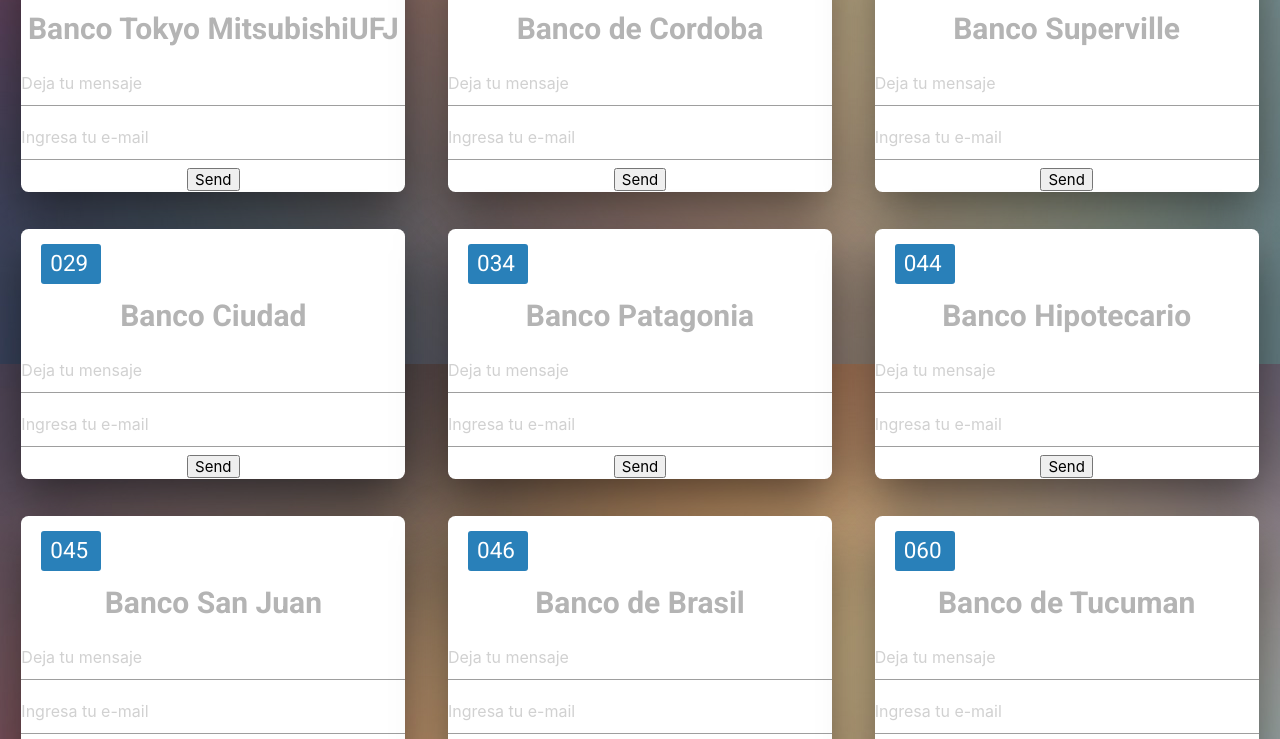
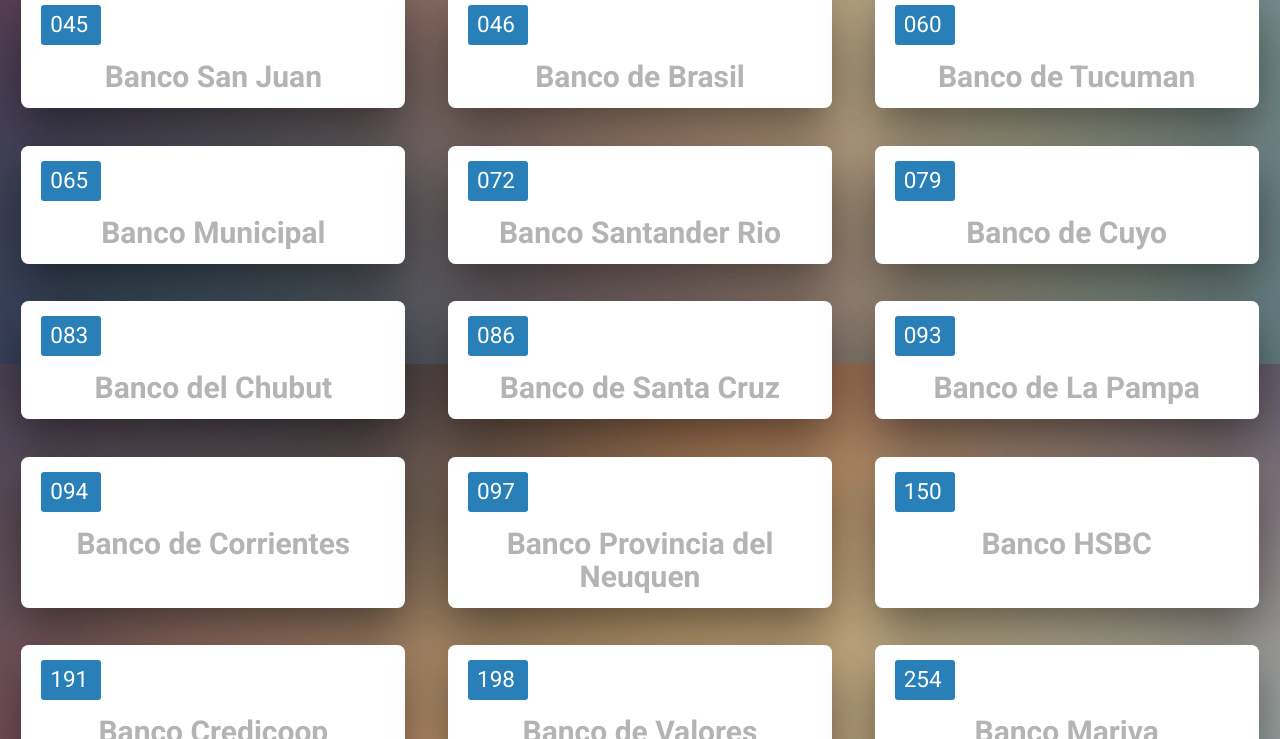
Before and after one commit to nachoazulgrana/buscadorBancos, a plain HTML site: page bancos.html in a window 1280 px wide. Shown: the part 750-1489 px from the top of the page. Drawn offline with nearby package versions, Linux system fonts and the light colour scheme.

Commit message:
Add files via upload

```diff
--- a/bancos.html
+++ b/bancos.html
@@ -52,14 +52,6 @@
 				<p class="motivo">{{ dato.numero }}</p>
 				<h2 class="nombreDeBanco">{{ dato.banco }}</h2>
 				<p class="contactos"></p>
-						<form action="https://formspree.io/nacholugano@gmail.com"
-      method="POST">
-	    <input type="text" name="name" placeholder="Deja tu mensaje">
-	    <input type="email" name="_replyto" placeholder="Ingresa tu e-mail">
-	    <input type="hidden" name="_cc" value="iiannella@bancoindustrial.com.ar,nacho.iann@hotmail.com" />
-	    <input type="submit" value="Send">
-	</form>
-
 			</section>
 		</ul>
 	</div>
```
